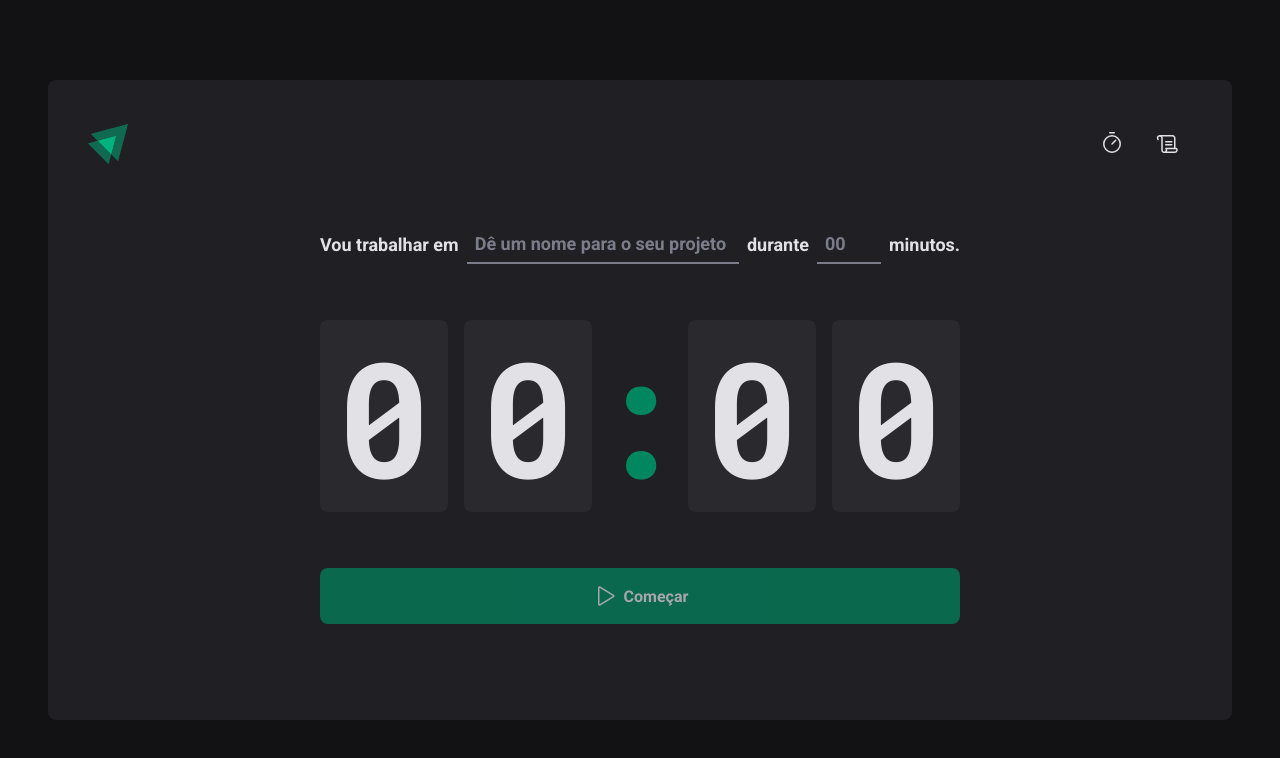
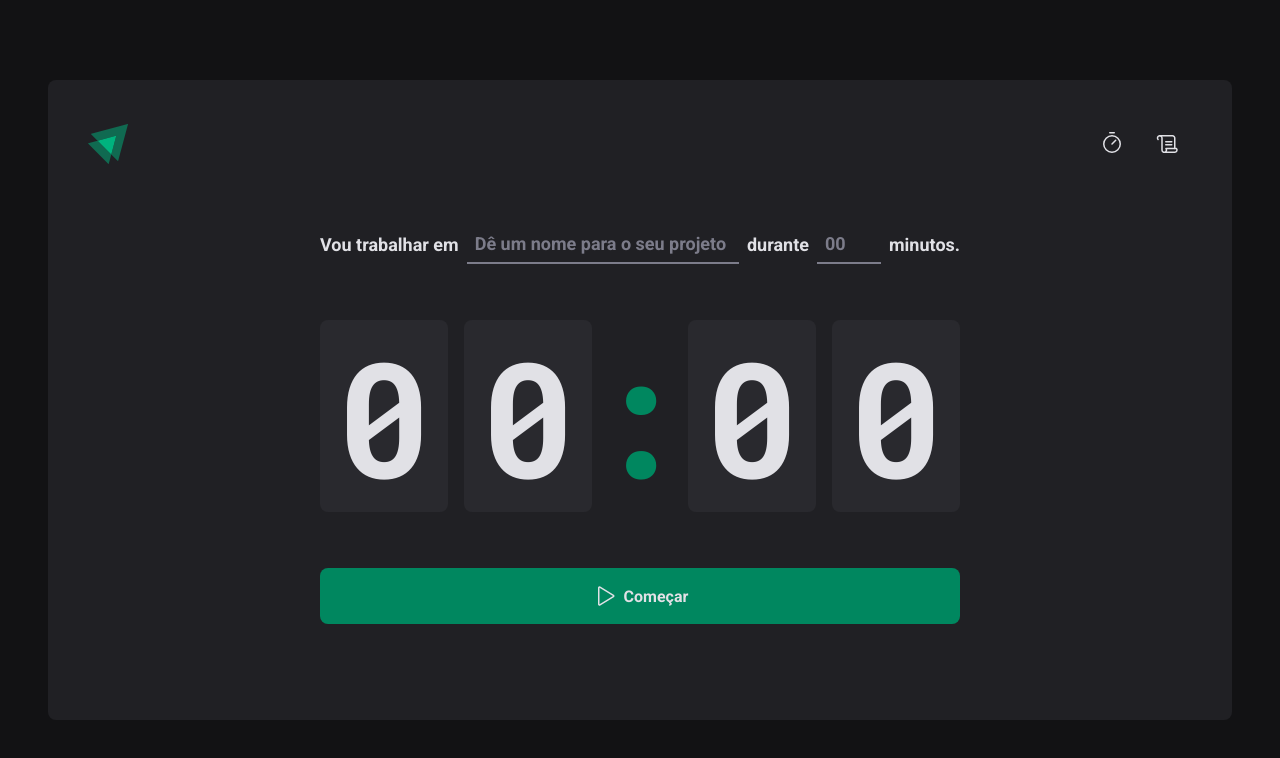
Before and after one commit to osvaldokalvaitir/reactjs-ignite2022-project2, a React (Vite) app: page / in a window 1280 px wide. Shown: the top 758 px of the page. Built offline with nearby package versions, Linux system fonts and the light colour scheme.

Commit message:
Validando formulários

```diff
--- a/package.json
+++ b/package.json
@@ -13,6 +13,7 @@
     "phosphor-react": "^1.4.1",
     "react": "^18.2.0",
     "react-dom": "^18.2.0",
+    "react-hook-form": "^7.39.3",
     "react-router-dom": "^6.4.3",
     "styled-components": "^5.3.6"
   },
--- a/src/pages/Home/index.tsx
+++ b/src/pages/Home/index.tsx
@@ -1,4 +1,6 @@
 import { Play } from 'phosphor-react'
+import { useForm } from 'react-hook-form'
+
 import {
   CountdownContainer,
   FormContainer,
@@ -10,15 +12,23 @@
 } from './styles'
 
 export function Home() {
+  const { register, handleSubmit, watch } = useForm()
+
+  function handleCreateNewCycle(data) {}
+
+  const task = watch('task')
+  const isSubmitDisabled = !task
+
   return (
     <HomeContainer>
-      <form action="">
+      <form onSubmit={handleSubmit(handleCreateNewCycle)} action="">
         <FormContainer>
           <label htmlFor="task">Vou trabalhar em</label>
           <TaskInput
             id="task"
             list="task-suggestions"
             placeholder="Dê um nome para o seu projeto"
+            {...register('task')}
           />
 
           <datalist id="task-suggestions">
@@ -35,6 +45,7 @@
             step={5}
             min={5}
             max={60}
+            {...register('minutesAmount', { valueAsNumber: true })}
           />
 
           <span>minutos.</span>
@@ -48,7 +59,7 @@
           <span>0</span>
         </CountdownContainer>
 
-        <StartCountdownButton disabled type="submit">
+        <StartCountdownButton disabled={!isSubmitDisabled} type="submit">
           <Play size={24} />
           Começar
         </StartCountdownButton>
```
Also changed, not shown: 1 other file (tests, documents, lock files or other folders).
